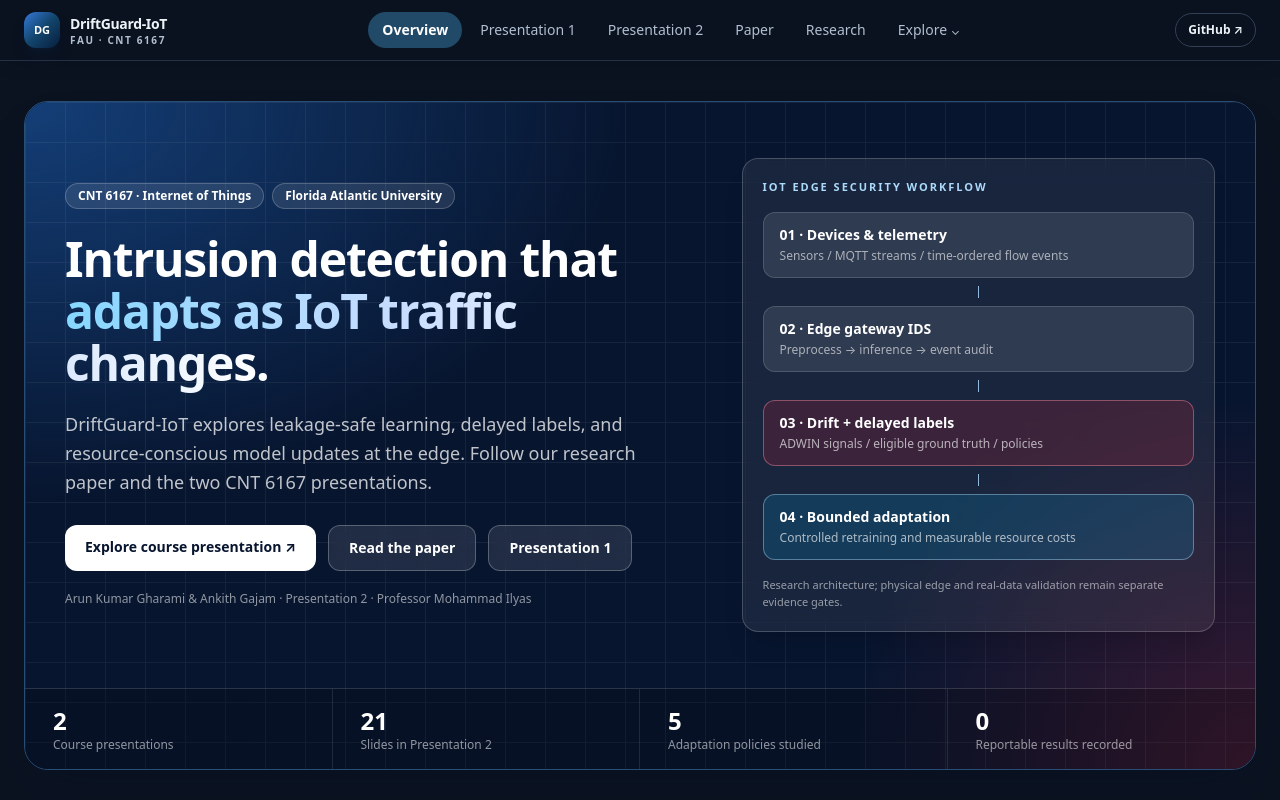
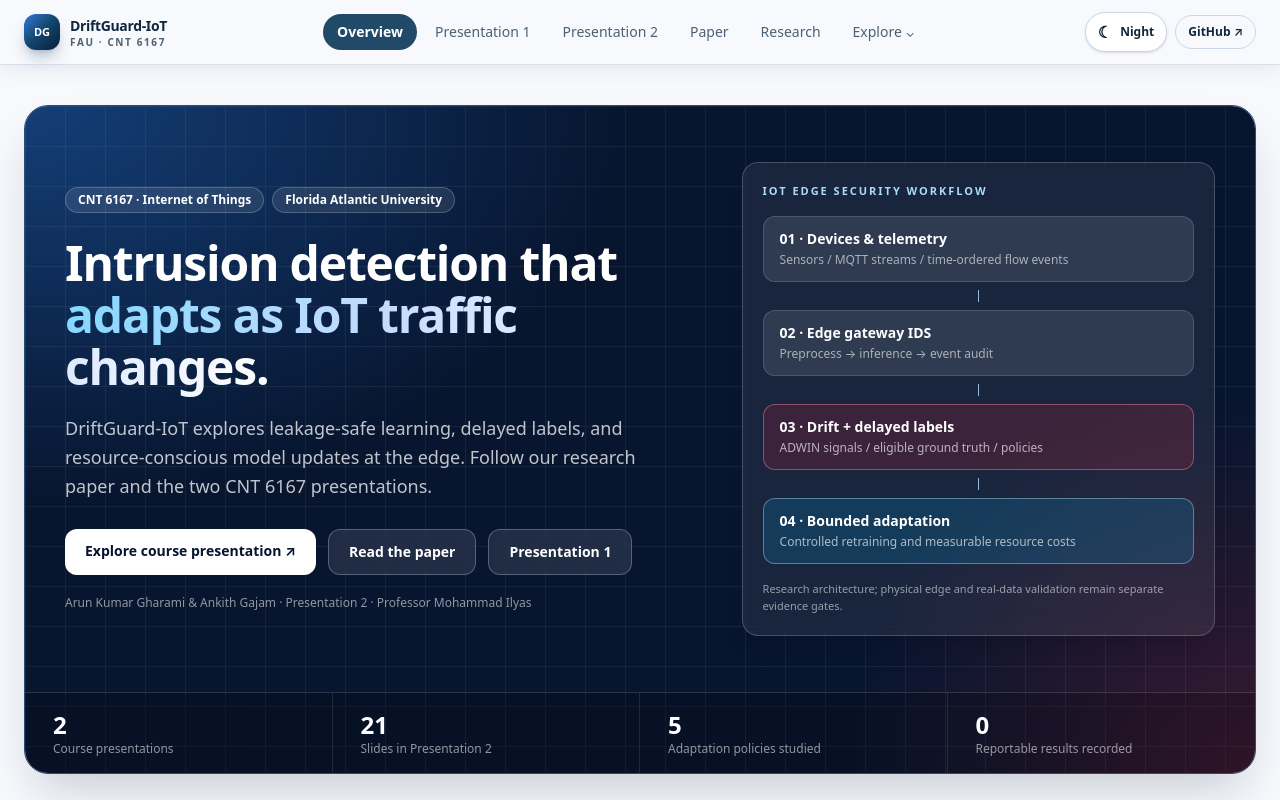
Before and after one commit to Arungharami/DriftGuard-IoT, a Next.js app in the folder apps/research-portal/: page / in a window 1280 px wide. Shown: the top 800 px of the page. Built offline with nearby package versions, Linux system fonts and the light colour scheme.

Commit message:
feat(header): include modern day-night switch

```diff
--- a/apps/research-portal/src/components/SiteHeader.tsx
+++ b/apps/research-portal/src/components/SiteHeader.tsx
@@ -1,5 +1,6 @@
 import Link from "next/link";
 import { NavLinks } from "./NavLinks";
+import { ThemeToggle } from "./ThemeToggle";
 
 export function SiteHeader() {
   return (
@@ -11,6 +12,7 @@ export function SiteHeader() {
         </Link>
         <nav aria-label="Primary navigation" className="hidden lg:block"><NavLinks orientation="horizontal" /></nav>
         <div className="flex items-center gap-2">
+          <ThemeToggle />
           <a href="https://github.com/Arungharami/DriftGuard-IoT" target="_blank" rel="noopener noreferrer" className="hidden rounded-full border border-line px-3 py-2 text-xs font-semibold transition hover:border-accent hover:text-accent sm:inline-flex">GitHub ↗</a>
           <details className="relative lg:hidden">
             <summary className="cursor-pointer list-none rounded-xl border border-line px-3 py-2 text-sm font-semibold marker:hidden focus-visible:outline">Menu ☰</summary>
```
